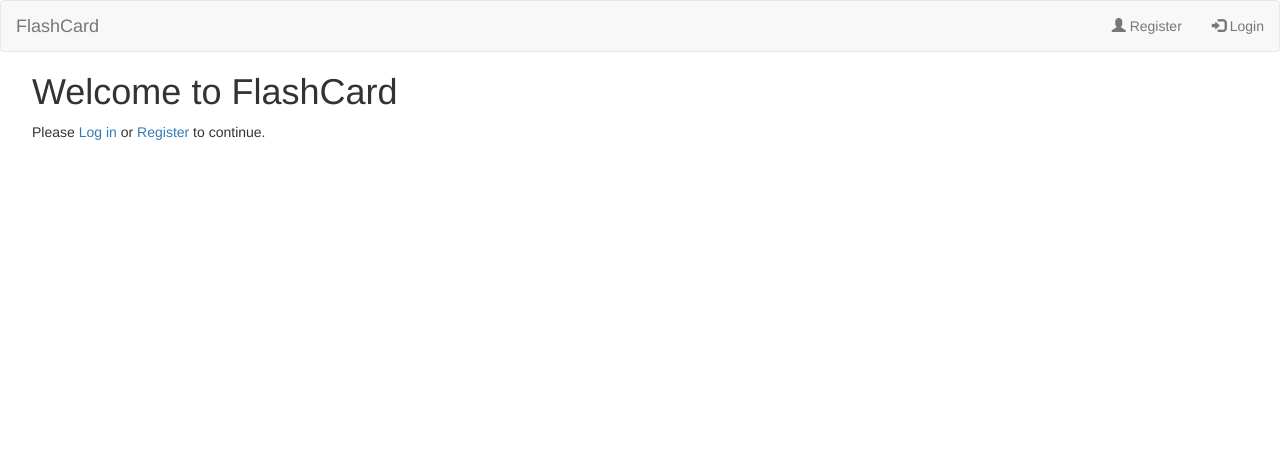
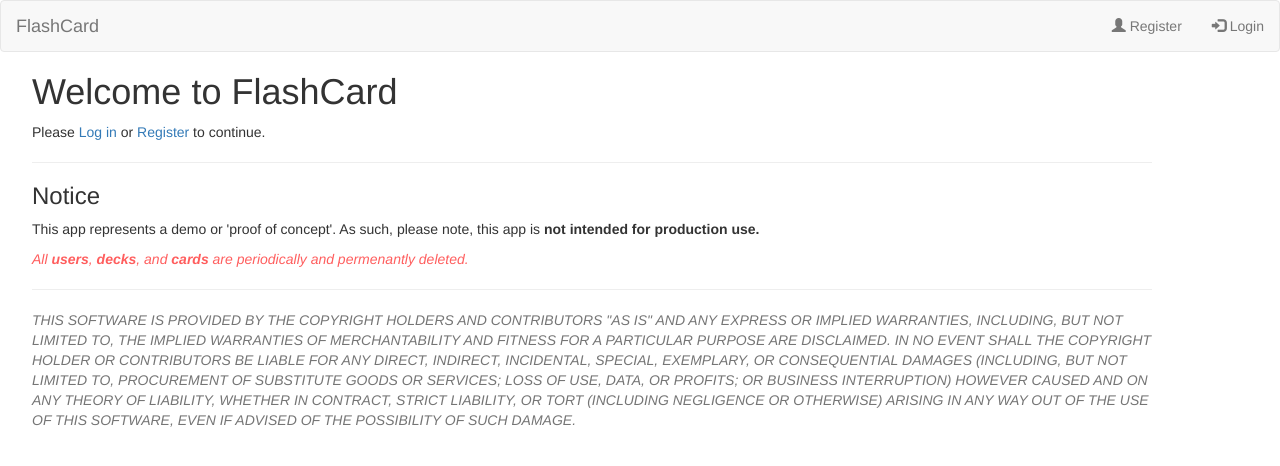
Before and after one commit to Chad-Lines/FlashCard-App, a Flask app: page / in a window 1280 px wide. Shown: the top 466 px of the page. Run offline with Flask 2, Linux system fonts and the light colour scheme; some libraries are stand-ins or nearby versions.

Commit message:
(W) Added disclaimer

```diff
--- a/app/templates/admin/index.html
+++ b/app/templates/admin/index.html
@@ -2,6 +2,6 @@
 
 {% block body %}
   <form methods='POST' action="{{ url_for('index') }}">
-      <button class="btn" type="submit">Return Home</button>
+      <button class="btn btn-basic" type="submit">Return Home</button>
   </form>
 {% endblock %}
--- a/app/templates/base.html
+++ b/app/templates/base.html
@@ -25,10 +25,10 @@
                     </ul>
                 {% else %}
                 <ul class="nav navbar-nav">
-                    <li><a href="{{ url_for('user', username=current_user.username) }}">Decks</a></li>
                     {% if current_user.ADMIN %}
                         <li><a href="{{ url_for('admin.index') }}">Admin</a></li>
                     {% endif %}
+                    <li><a href="{{ url_for('user', username=current_user.username) }}">Decks</a></li>
                 </ul>
                 <ul class="nav navbar-nav navbar-right">
                     <li><a href="#">User: {{ current_user.username }}</a></li>
@@ -37,7 +37,7 @@
                 {% endif %}
             </div>
         </nav>
-        <div style="margin-left:2.5%;">
+        <div style="margin-left:2.5%; margin-right: 10%">
             {% block content %}{% endblock %}
         </div>
     </body>
--- a/app/templates/index.html
+++ b/app/templates/index.html
@@ -10,4 +10,18 @@
             or <a href="{{ url_for('logout') }}">Logout</a>
         </p>
     {% endif %}
+    <hr>
+    <h3>Notice</h3>
+    <p>
+        This app represents a demo or 'proof of concept'. As such,
+        please note, this app is <strong>not intended for production
+        use.</strong>
+    </p>
+    <p style="color:#ff5e5e; font-style: italic;">
+        All <strong>users</strong>, <strong>decks</strong>, and <strong>cards</strong> are periodically and permenantly deleted.
+    </p>
+    <hr>
+    <p style="color:#757575"><i>
+        THIS SOFTWARE IS PROVIDED BY THE COPYRIGHT HOLDERS AND CONTRIBUTORS "AS IS" AND ANY EXPRESS OR IMPLIED WARRANTIES, INCLUDING, BUT NOT LIMITED TO, THE IMPLIED WARRANTIES OF MERCHANTABILITY AND FITNESS FOR A PARTICULAR PURPOSE ARE DISCLAIMED. IN NO EVENT SHALL THE COPYRIGHT HOLDER OR CONTRIBUTORS BE LIABLE FOR ANY DIRECT, INDIRECT, INCIDENTAL, SPECIAL, EXEMPLARY, OR CONSEQUENTIAL DAMAGES (INCLUDING, BUT NOT LIMITED TO, PROCUREMENT OF SUBSTITUTE GOODS OR SERVICES; LOSS OF USE, DATA, OR PROFITS; OR BUSINESS INTERRUPTION) HOWEVER CAUSED AND ON ANY THEORY OF LIABILITY, WHETHER IN CONTRACT, STRICT LIABILITY, OR TORT (INCLUDING NEGLIGENCE OR OTHERWISE) ARISING IN ANY WAY OUT OF THE USE OF THIS SOFTWARE, EVEN IF ADVISED OF THE POSSIBILITY OF SUCH DAMAGE.
+    </i></p>
 {% endblock %}
```
